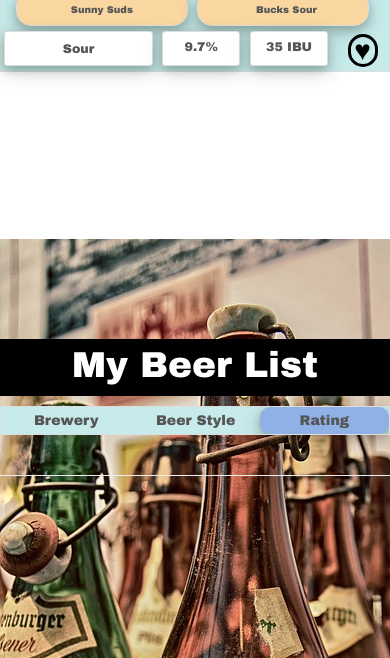
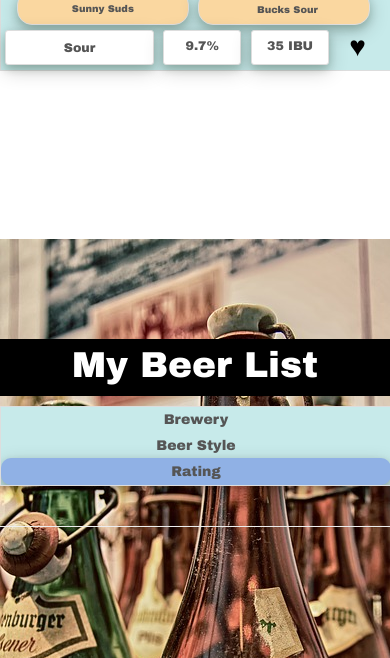
Before and after one commit to christian-lorange/beerfest, a plain HTML site: page www/index.html in a window 390 px wide. Shown: the part 1449-2107 px from the top of the page. Drawn offline with nearby package versions, Linux system fonts and the light colour scheme; some packages are replaced by stand-ins of ours; files whose address does not match are found by name.

Commit message:
Remove <br> from dropdowns (was breaking clear duplicates). Changed dropdowns to be full width (hope it will clean things up)

```diff
--- a/www/css/common.css
+++ b/www/css/common.css
@@ -21,14 +21,14 @@ td, th {
 }
 
 th {
-  width:48vw !important;
+  width:100vw !important;
   text-align: center;
   border:none !important;
 
 }
 
 .FIRST th {
-  width:35vw !important;
+  width:100vw !important;
   text-align: center;
   border:none !important;
 
@@ -326,9 +326,7 @@ padding-left:0;
 }
 .heart a{
   color: black;
-      border-style: solid;
-    border-radius: 15px;
-    width: 30px;
+
 }
 
 
@@ -530,6 +528,13 @@ select.table-autofilter {
     margin-left: 5px !important;
 }
 
+th.table-filterable {
+
+    display: inline-table;
+}
+
+
+
 .rating {
   width:22vw !important;
  }
--- a/www/index.html
+++ b/www/index.html
@@ -490,6 +490,11 @@ console.log('Run Complete?');
 <script type="text/javascript">
   window.onload = local;
 
+
+        if ($(this).next().attr('class') == 'table-autofilter') {
+          $(this).remove();
+    }
+
 </script>
 
 </body>
--- a/www/js/table.js
+++ b/www/js/table.js
@@ -967,7 +967,7 @@ var Table = (function(){
 					}
 					else {
 
-						var sel = '<br><select onchange="Table.filter(this,this)" onclick="Table.cancelBubble(event)" class="'+table.AutoFilterClassName+'"><option value="">'+table.FilterAllLabel+'</option>';
+						var sel = '<select onchange="Table.filter(this,this)" onclick="Table.cancelBubble(event)" class="'+table.AutoFilterClassName+'"><option value="">'+table.FilterAllLabel+'</option>';
 						for (var i=0; i<colValues.length; i++) {
 							sel += '<option value="'+colValues[i]+'">'+colValues[i]+'</option>';
 						}
```
